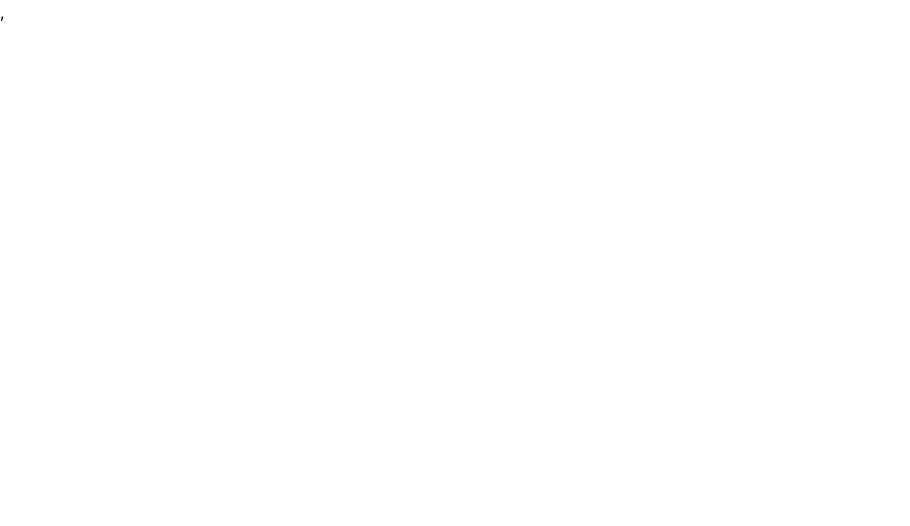
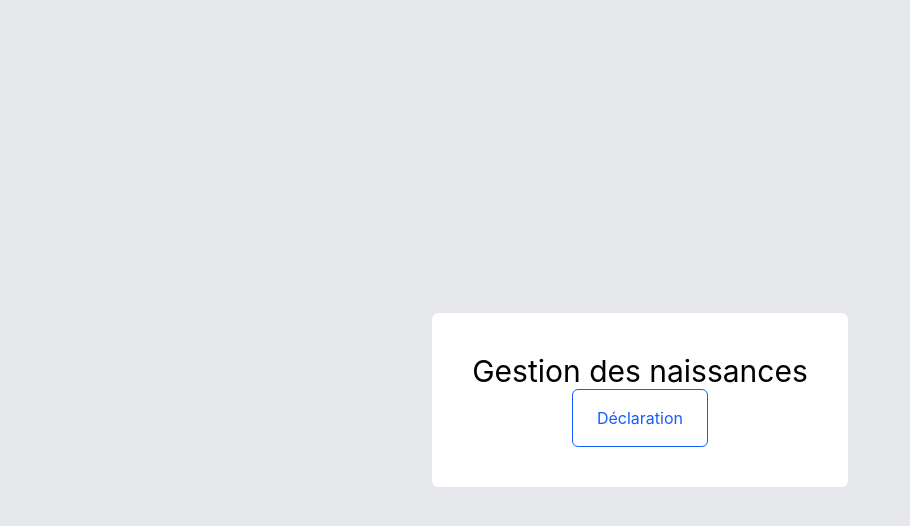
Before and after one commit to Diakayeteba/app_gestion_naissances, a React (Vite) app: page / in a window 1280 px wide. Shown: the top 526 px of the page, without its empty margins (0-910 px from the left). Built offline with nearby package versions, Linux system fonts and the light colour scheme.

Commit message:
finition de la navigation

```diff
--- a/index.html
+++ b/index.html
@@ -7,7 +7,7 @@
     <title>gestion-naissance</title>
   </head>
   <body>
-    <div id="root">HI</div>
+    <div id="root"></div>
     <script type="module" src="/src/main.jsx"></script>
   </body>
 </html>
--- a/src/App.jsx
+++ b/src/App.jsx
@@ -4,9 +4,10 @@ import { Outlet } from "react-router"
 function App() {
 
   return (
-    <main>
+    <main className="bg-gray-200 min-h-screen">
        <Outlet/>
-       </main>
+
+    </main>
 
 
   )
--- a/src/index.css
+++ b/src/index.css
@@ -1 +1,13 @@
 @import "tailwindcss";
+
+
+/* Si tu veux personnaliser le thème ou centrer le container  "gemini"*/
+@theme {
+  --container-center: true;
+}
+  @utility container {
+  margin-left: auto;
+  margin-right: auto;
+  padding-left: 1rem;  /* Optionnel : évite que le contenu colle aux bords sur mobile "gemini" */
+  padding-right: 1rem;
+}
--- a/src/layouts/PrivateLayout.jsx
+++ b/src/layouts/PrivateLayout.jsx
@@ -1,10 +1,12 @@
-import React from 'react'
+
 import { Outlet } from 'react-router'
 
 function PrivateLayout() {
   return (
    <section>
+    Private layout
     <Outlet/>
+
    </section>
   )
 }
--- a/src/main.jsx
+++ b/src/main.jsx
@@ -7,6 +7,6 @@ import { router } from './routes/root.js'
 
 createRoot(document.getElementById('root')).render(
   <StrictMode>
-    <RouterProvider router={router} />,
-  </StrictMode>,
+    <RouterProvider router={router} />
+  </StrictMode>
 )
--- a/src/pages/Declations.jsx
+++ b/src/pages/Declations.jsx
@@ -1,4 +1,3 @@
-import React from 'react'
 
 function Declations() {
   return (
--- /dev/null
+++ b/src/pages/Home.tsx
@@ -0,0 +1,15 @@
+import React from 'react'
+import { Link } from "react-router"
+
+function Home() {
+  return (
+    <section className='container flex flex-col justify-center items-center min-h-screen'>
+        <article className='bg-white px-10 py-10 flex flex-col justify-center items-center  rounded-md'>
+            <h1 className='text-3xl'>Gestion des naissances</h1>
+            <Link to= {"/private/declarations"} className='border border-blue-600 text-blue-600 px-6 py-4 rounded-md hover:bg-blue-600 hover:text-white transition-colors'>Déclaration</Link>
+        </article>
+    </section>
+  )
+}
+
+export default Home
--- a/src/routes/root.tsx
+++ b/src/routes/root.tsx
@@ -4,6 +4,8 @@ import App from "../App";
 import PrivateLayout from "../layouts/PrivateLayout";
 import Declations from "../pages/Declations";
 import ErrorPage from "../ErrorPage";
+import Home from "../pages/Home";
+
 
 
 const router = createBrowserRouter([
@@ -11,10 +13,20 @@ const router = createBrowserRouter([
     path: "/",
     element: <App/>,
     errorElement: <ErrorPage/>,
+
+
+
     children: [
+      {
+        index: true,
+        element: <Home/>
+
+      },
+
       { path: "private", element: <PrivateLayout/>,
+
     children: [
-      { path: "declarations", element: <Declations/>}
+      { path: "declarations", element: <Declations/>},
     ],
       },
     ],
```
